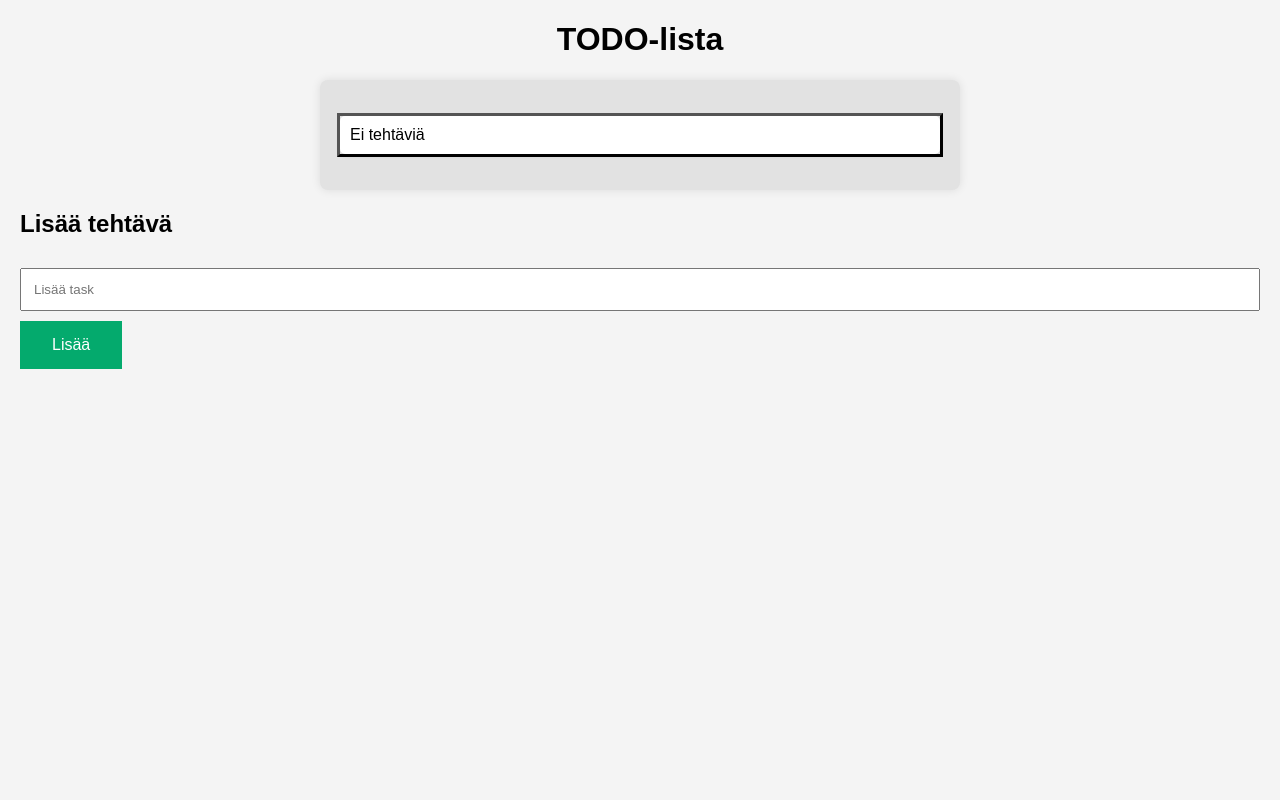
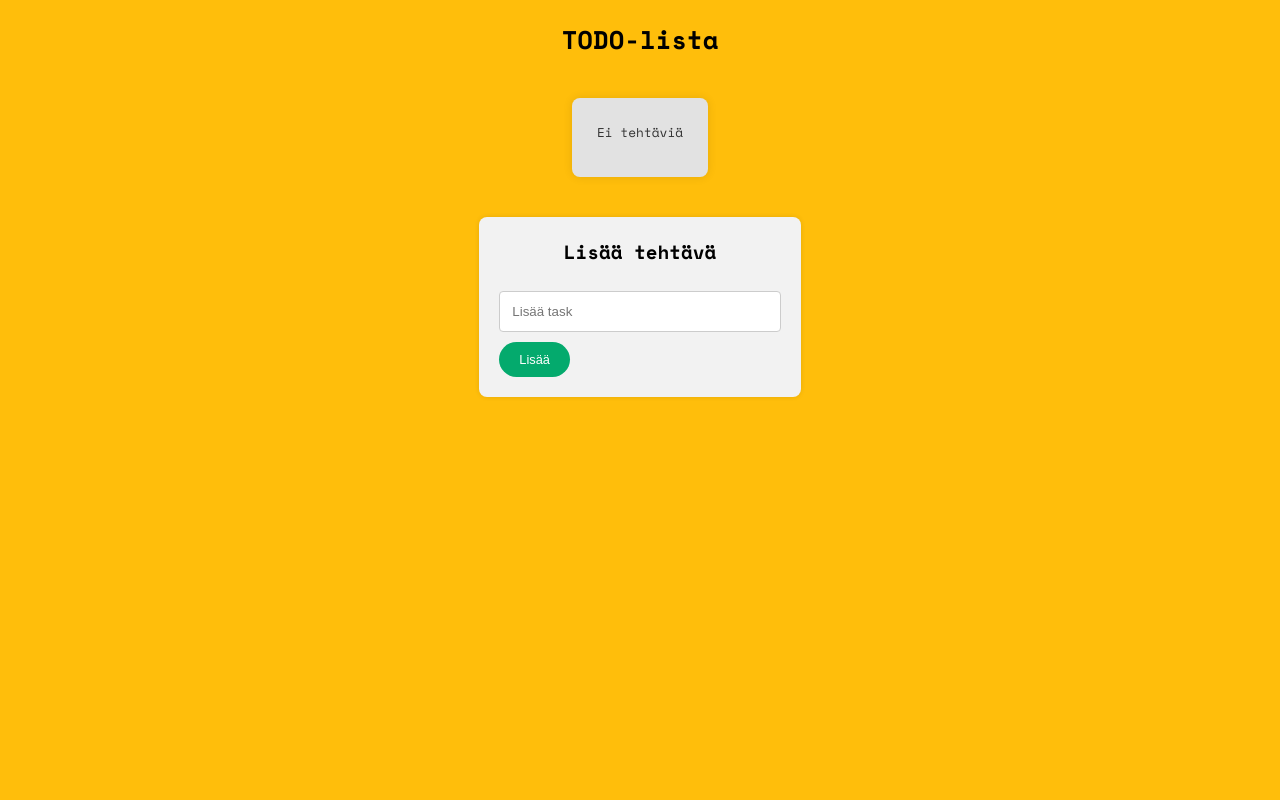
Before and after one commit to Patrikbergman123/todo, a FastAPI app: page / in a window 1280 px wide. Run offline with FastAPI, Linux system fonts and the light colour scheme; data that the repository does not hold is empty.

Commit message:
css päivitykset

```diff
--- a/static/style.css
+++ b/static/style.css
@@ -1,16 +1,37 @@
-body {
-    font-family: Arial, sans-serif;
-    margin: 20px;
-    background-color: #f4f4f4;
+@import url("https://fonts.googleapis.com/css?family=Space+Mono:400,700");
+
+html, body {
+    height: 100%;
+    width: 100%;
+    margin: 0;
+    padding: 0;
 }
 
-h1 {
-    color: black;
-    text-align: center;
-
+body {
+    background: #FFBE0B;
+    font-family: "Space Mono", monospace;
+    font-weight: 400;
+    font-size: 0.8em;
+    color: #333;
+    display: flex;
+    flex-direction: column;
 }
 
 
+* {
+    box-sizing: border-box;
+    margin: 0;
+    padding: 0;
+}
+
+
+.otsikko h1 {
+    color: black;
+    text-align: center;
+    margin: 20px 0;
+}
+
+/* Tehtävälista */
 .tasks {
     max-width: 600px;
     margin: 20px auto;
@@ -18,57 +39,71 @@ h1 {
     background: #e2e2e2;
     border-radius: 8px;
     box-shadow: 0 0 10px rgba(0,0,0,0.1);
-
-
-
 }
 
 .tasks ul {
     list-style: none;
-    outline-style: outset;
-    padding: 0;
-
+    padding: 5px;
 }
 
 .tasks li {
-    background: white;
-    margin: 5px 0;
-    padding: 10px;
-    border-radius: 5px;
-    box-shadow: 0 2px 5px rgba(0,0,0,0.1);
-    display: flex;
-    justify-content: space-between;
-    align-items: center;
+    margin-bottom: 10px;
 }
 
-.tasks button {
+.tasks ul li button {
     background-color: #04AA6D;
     border: none;
     color: white;
-    padding: 10px 10px;
+    padding: 10px 20px;
     text-align: center;
-    text-decoration: none;
-    display: inline-block;
-    font-size: 10px;
+    cursor: pointer;
+    font-size: 1em;
+    border-radius: 20px;
+    transition: background-color 0.3s ease, transform 0.2s ease;
 }
 
-.lt button {
-    background-color: #04AA6D;
-    border: none;
-    color: white;
-    padding: 15px 32px;
+.tasks ul li button:hover{
+    background-color: #059862;
+    transform: scale(1.05);
+}
+
+
+.lt {
+    max-width: 600px;
+    margin: 20px auto;
+    padding: 20px;
+    background: #f2f2f2;
+    border-radius: 8px;
+    box-shadow: 0 0 5px rgba(0,0,0,0.1);
+}
+
+.lt h2 {
+    color: black;
     text-align: center;
-    text-decoration: none;
-    display: inline-block;
-    font-size: 16px;
-
+    margin-bottom: 15px;
 }
 
 .lt input {
     width: 100%;
     padding: 12px;
     margin: 10px 0;
-    box-sizing: border-box;
+    border: 1px solid #ccc;
+    border-radius: 4px;
+}
 
+.lt form button {
+    background-color: #04AA6D;
+    border: none;
+    color: white;
+    padding: 10px 20px;
+    text-align: center;
+    cursor: pointer;
+    font-size: 1em;
+    border-radius: 20px;
+    transition: background-color 0.3s ease, transform 0.2s ease;
+}
 
+.lt form button:hover {
+    background-color: #059862;
+    transform: scale(1.05);
 }
--- a/templates/index.html
+++ b/templates/index.html
@@ -6,11 +6,13 @@
     <link rel="stylesheet" href="/static/style.css">
 </head>
 <body>
+<div class="otsikko">
     <h1>TODO-lista</h1>
 
     {% if error %}
         <p style="color:red">{{ error }}</p>
     {% endif %}
+</div>
 <div class="tasks">
     <ul>
         {% for task in tasks %}
@@ -27,7 +29,7 @@
     </ul>
 </div>
 <div class="lt">
-    <h2 class="add">Lisää tehtävä</h2>
+    <h2>Lisää tehtävä</h2>
     <form method="post" action="/add">
         <input type="text" name="title" placeholder="Lisää task" required>
         <button type="submit">Lisää</button>
```
Also changed, not shown: Tasks.db.
